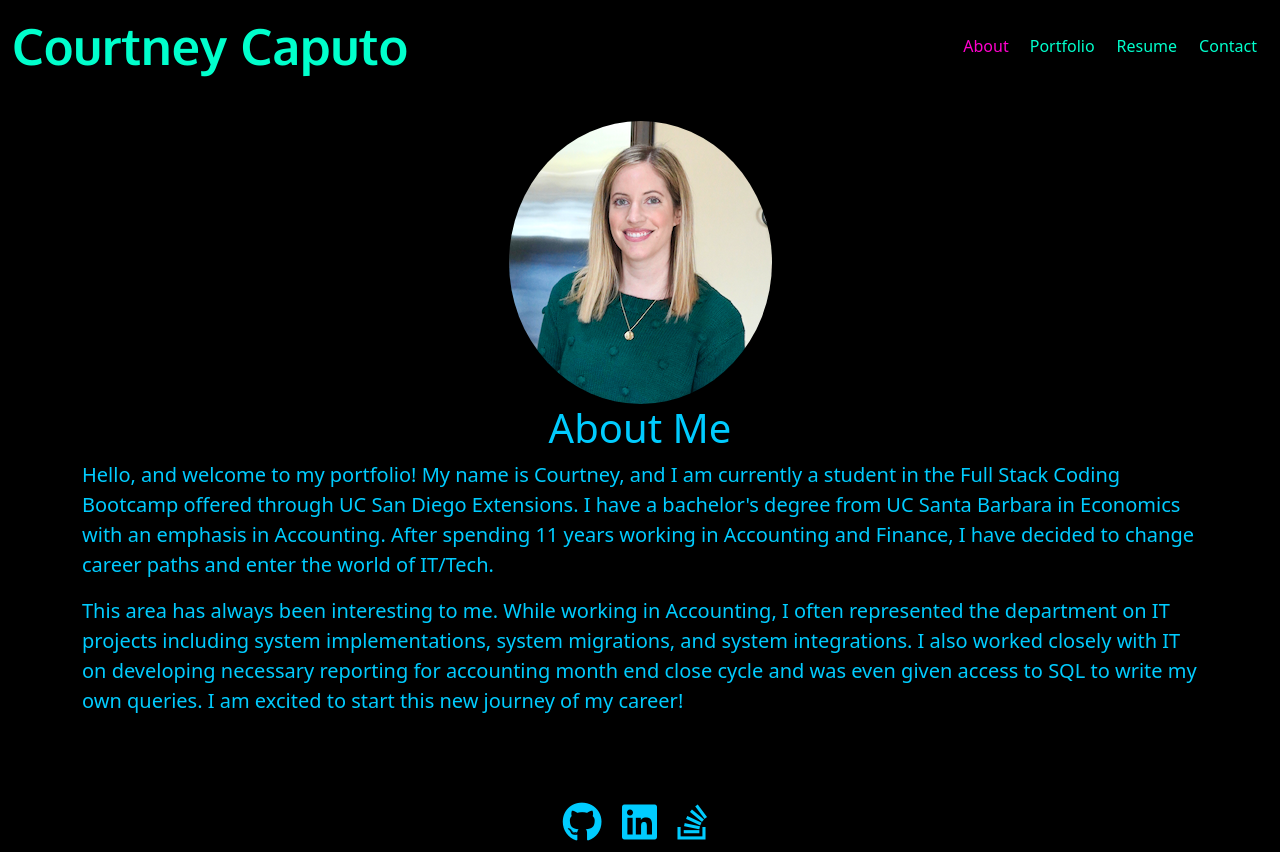
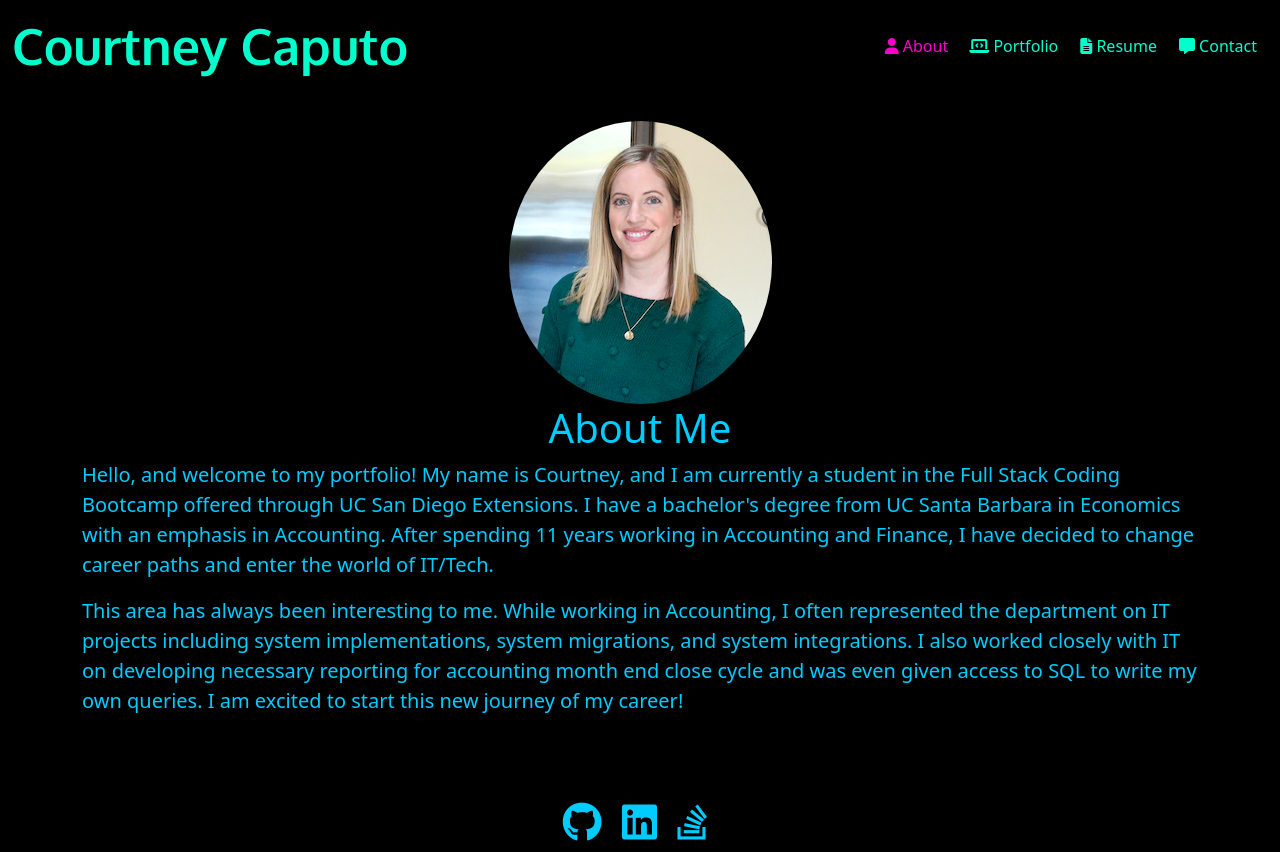
Before and after one commit to courtneycaputo/react-portfolio, a React (Create React App) app: page / in a window 1280 px wide. Built offline with nearby package versions, Linux system fonts and the light colour scheme.

Commit message:
add icons back to nav bar

```diff
--- a/src/components/Header/index.js
+++ b/src/components/Header/index.js
@@ -25,8 +25,7 @@ function NavTabs({ currentPage, handlePageChange }) {
           onClick={() => handlePageChange('About')}
           className={currentPage === 'About' ? 'mynavlinkactive' : 'mynavlink'}
           >
-
-            About
+            <i class="fa-solid fa-user"></i> About
             </a>
         </li>
 
@@ -35,8 +34,7 @@ function NavTabs({ currentPage, handlePageChange }) {
           onClick={() => handlePageChange('Portfolio')}
           className={currentPage === 'Portfolio' ? 'mynavlinkactive' : 'mynavlink'}
           >
-
-            Portfolio</a>
+            <i class="fa-solid fa-laptop-code"></i> Portfolio</a>
         </li>
 
         <li className="nav-item">
@@ -44,8 +42,7 @@ function NavTabs({ currentPage, handlePageChange }) {
           onClick={() => handlePageChange('Resume')}
           className={currentPage === 'Resume' ? 'mynavlinkactive' : 'mynavlink'}
           >
-
-             Resume</a>
+            <i class="fa-solid fa-file-lines"></i> Resume</a>
         </li>
 
         <li className="nav-item">
@@ -53,8 +50,7 @@ function NavTabs({ currentPage, handlePageChange }) {
           onClick={() => handlePageChange('Contact')}
           className={currentPage === 'Contact' ? 'mynavlinkactive' : 'mynavlink'}
           >
-
-            Contact</a>
+            <i class="fa-solid fa-message"></i> Contact</a>
         </li>
 
       </ul>
```
